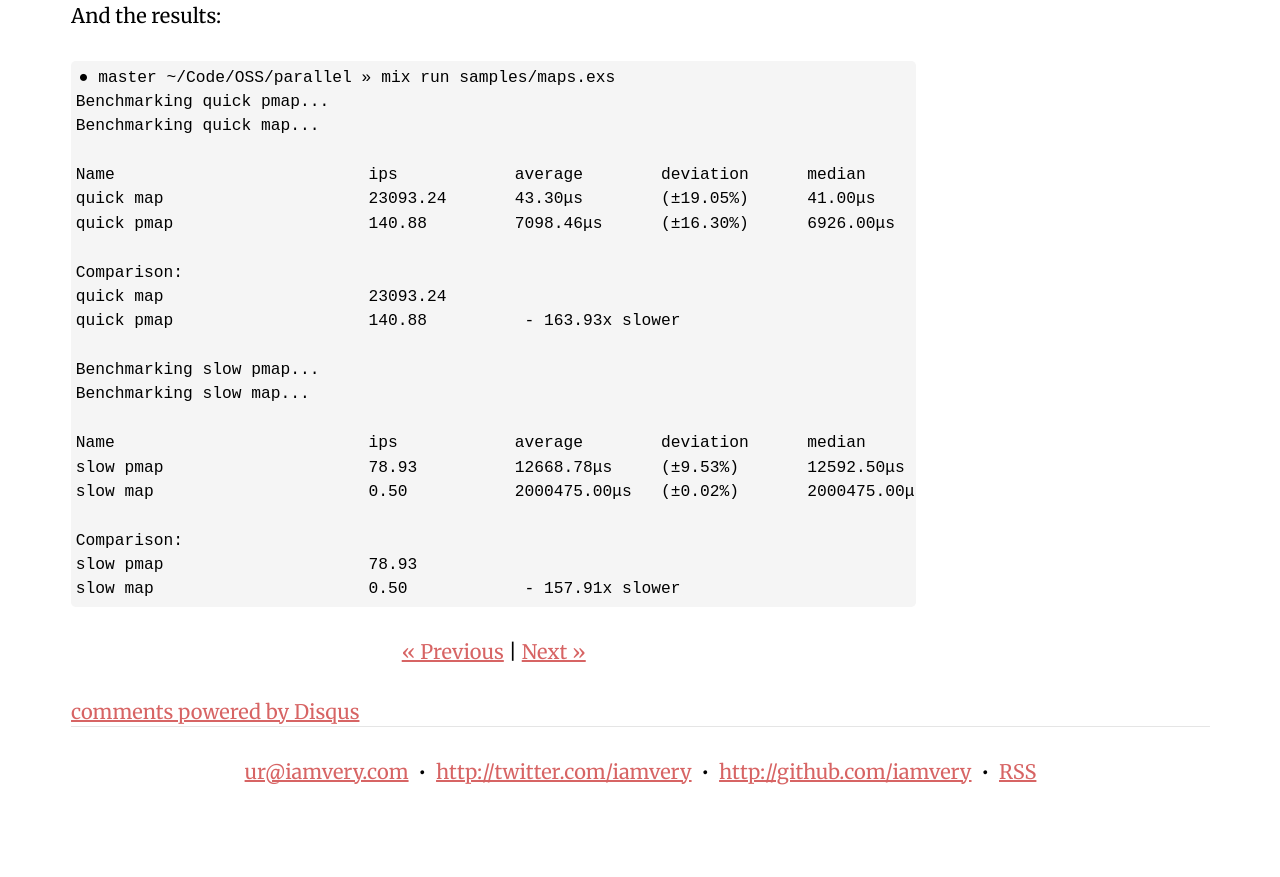
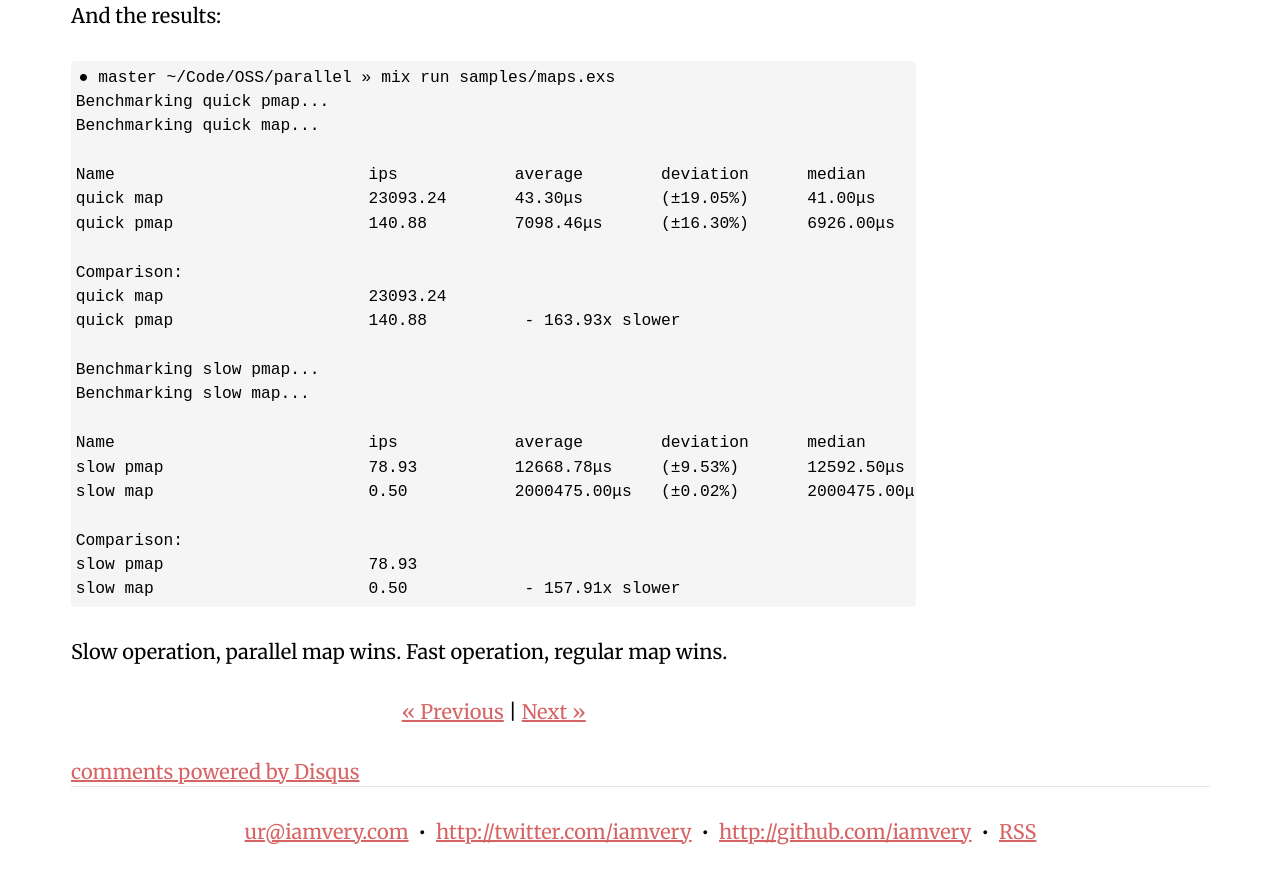
Before and after one commit to iamvery/iamvery.github.com, a Jekyll site: the page built from _posts/2016-06-09-when-to-parallel-map.md, in a window 1280 px wide and 900 px high, scrolled down 1365 px, cut to the strip 23-900 px from the top of the window. Built offline with Jekyll 4.4.1, drawn with Linux system fonts in a browser that asks for light colours; comment, search, counter and statistics services are not loaded; before the commit the page ends 2205 px from its top, so only the background shows below that.

Commit message:
Update 2016-06-09-when-to-parallel-map.md

````diff
--- a/_posts/2016-06-09-when-to-parallel-map.md
+++ b/_posts/2016-06-09-when-to-parallel-map.md
@@ -65,6 +65,8 @@ slow pmap                     78.93
 slow map                      0.50            - 157.91x slower
 ```
 
+Slow operation, parallel map wins. Fast operation, regular map wins.
+
 
 [prog-ex]: https://pragprog.com/book/elixir/programming-elixir
 [nl-pmap]: http://nathanmlong.com/2014/07/pmap-in-elixir/
````
